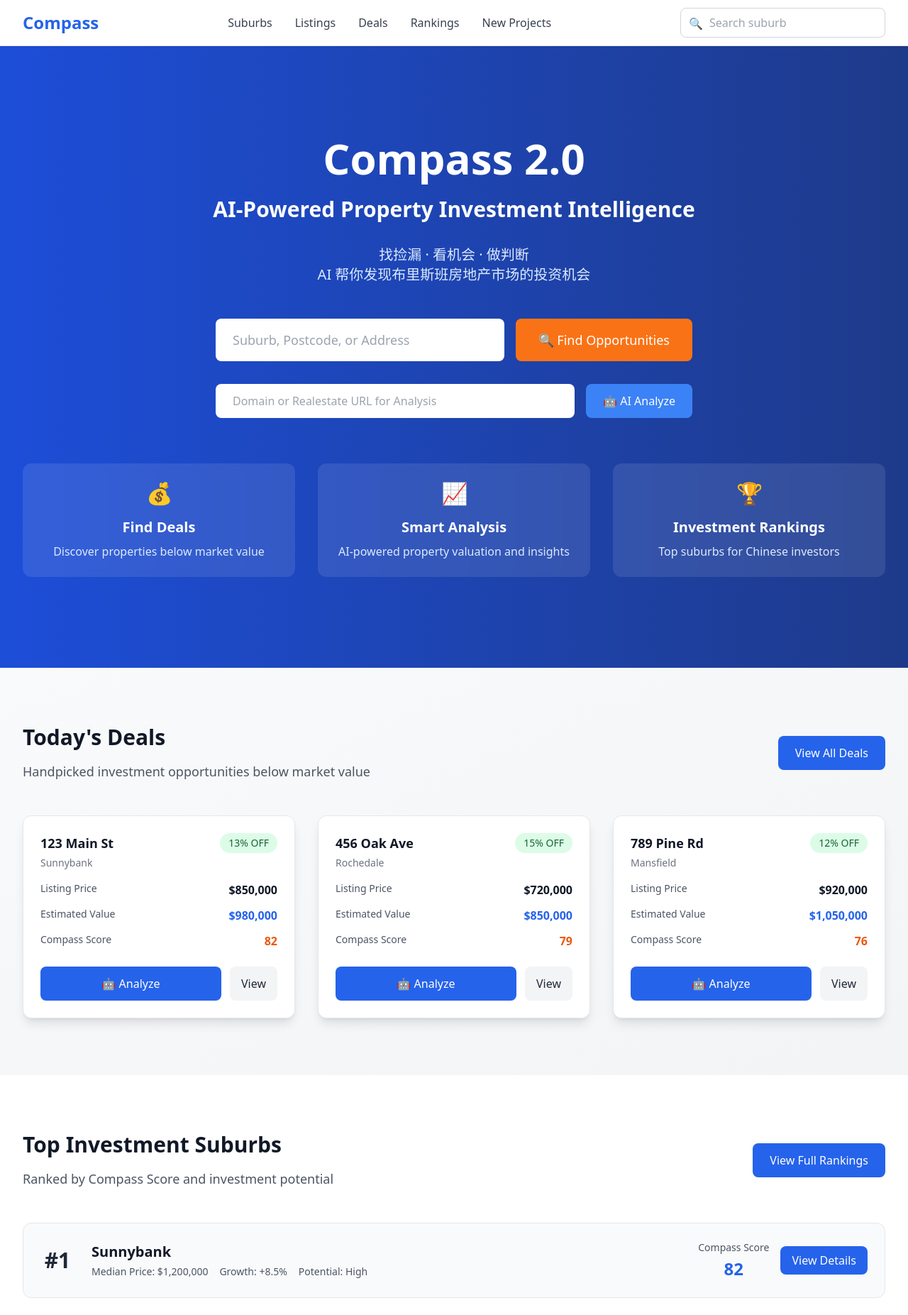
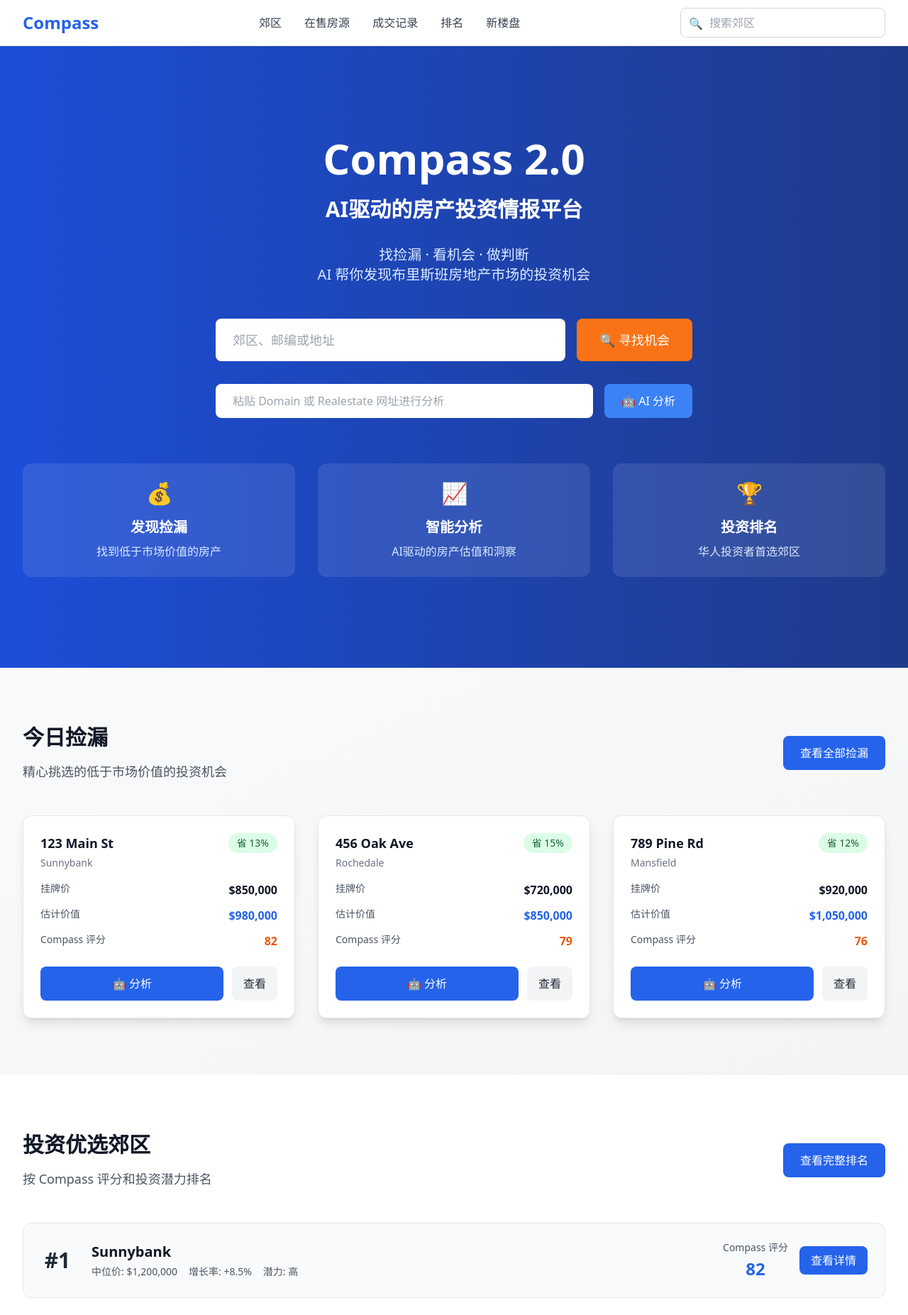
Before and after one commit to bigbigraydeng-maker/compass, a Next.js app in the folder frontend/: page / in a window 1280 px wide. Shown: the top 1853 px of the page at 71% size. Built offline with nearby package versions, Linux system fonts and the light colour scheme; no server answers.

Commit message:
feat: 首页全部改为中文

```diff
--- a/frontend/app/components/Footer.tsx
+++ b/frontend/app/components/Footer.tsx
@@ -8,49 +8,49 @@ export default function Footer() {
           <div>
             <h3 className="text-2xl font-bold mb-4">Compass</h3>
             <p className="text-gray-400 mb-6">
-              Brisbane Chinese Property Intelligence
+              布里斯班华人房产情报平台
             </p>
             <p className="text-gray-500 text-sm">
-              © 2026 Compass. All rights reserved.
+              © 2026 Compass. 保留所有权利。
             </p>
           </div>
           <div className="grid grid-cols-2 gap-8">
             <div>
-              <h4 className="font-semibold mb-4">Links</h4>
+              <h4 className="font-semibold mb-4">链接</h4>
               <ul className="space-y-2">
                 <li>
                   <Link href="/" className="text-gray-400 hover:text-white transition-colors">
-                    Home
+                    首页
                   </Link>
                 </li>
                 <li>
                   <Link href="/listings" className="text-gray-400 hover:text-white transition-colors">
-                    Listings
+                    在售房源
                   </Link>
                 </li>
                 <li>
                   <Link href="/sales" className="text-gray-400 hover:text-white transition-colors">
-                    Sales
+                    成交记录
                   </Link>
                 </li>
               </ul>
             </div>
             <div>
-              <h4 className="font-semibold mb-4">Info</h4>
+              <h4 className="font-semibold mb-4">信息</h4>
               <ul className="space-y-2">
                 <li>
                   <Link href="#" className="text-gray-400 hover:text-white transition-colors">
-                    About
+                    关于我们
                   </Link>
                 </li>
                 <li>
                   <Link href="#" className="text-gray-400 hover:text-white transition-colors">
-                    Contact
+                    联系我们
                   </Link>
                 </li>
                 <li>
                   <Link href="#" className="text-gray-400 hover:text-white transition-colors">
-                    Privacy
+                    隐私政策
                   </Link>
                 </li>
               </ul>
--- a/frontend/app/components/Header.tsx
+++ b/frontend/app/components/Header.tsx
@@ -13,19 +13,19 @@ export default function Header() {
           {/* Navigation */}
           <nav className="hidden md:flex space-x-8">
             <Link href="/" className="text-gray-700 hover:text-blue-600 font-medium">
-              Suburbs
+              郊区
             </Link>
             <Link href="/listings" className="text-gray-700 hover:text-blue-600 font-medium">
-              Listings
+              在售房源
             </Link>
             <Link href="/sales" className="text-gray-700 hover:text-blue-600 font-medium">
-              Deals
+              成交记录
             </Link>
             <Link href="/" className="text-gray-700 hover:text-blue-600 font-medium">
-              Rankings
+              排名
             </Link>
             <Link href="/" className="text-gray-700 hover:text-blue-600 font-medium">
-              New Projects
+              新楼盘
             </Link>
           </nav>
 
@@ -34,7 +34,7 @@ export default function Header() {
             <div className="relative">
               <input
                 type="text"
-                placeholder="Search suburb"
+                placeholder="搜索郊区"
                 className="pl-10 pr-4 py-2 border border-gray-300 rounded-lg focus:outline-none focus:ring-2 focus:ring-blue-500"
               />
               <span className="absolute left-3 top-2.5 text-gray-400">🔍</span>
--- a/frontend/app/components/Hero.tsx
+++ b/frontend/app/components/Hero.tsx
@@ -28,7 +28,7 @@ export default function Hero() {
             Compass 2.0
           </h1>
           <h2 className="text-2xl md:text-3xl font-semibold mb-8">
-            AI-Powered Property Investment Intelligence
+            AI驱动的房产投资情报平台
           </h2>
           <p className="text-xl text-blue-100 mb-12 max-w-3xl mx-auto">
             找捡漏 · 看机会 · 做判断<br />
@@ -40,7 +40,7 @@ export default function Hero() {
             <div className="flex flex-col md:flex-row gap-4">
               <input
                 type="text"
-                placeholder="Suburb, Postcode, or Address"
+                placeholder="郊区、邮编或地址"
                 value={searchQuery}
                 onChange={(e) => setSearchQuery(e.target.value)}
                 className="flex-1 px-6 py-4 rounded-lg focus:outline-none text-gray-800 text-lg"
@@ -49,7 +49,7 @@ export default function Hero() {
                 type="submit"
                 className="bg-orange-500 hover:bg-orange-600 px-8 py-4 rounded-lg font-medium transition-colors text-lg whitespace-nowrap"
               >
-                🔍 Find Opportunities
+                🔍 寻找机会
               </button>
             </div>
           </form>
@@ -59,7 +59,7 @@ export default function Hero() {
             <div className="flex flex-col md:flex-row gap-4">
               <input
                 type="text"
-                placeholder="Domain or Realestate URL for Analysis"
+                placeholder="粘贴 Domain 或 Realestate 网址进行分析"
                 value={urlQuery}
                 onChange={(e) => setUrlQuery(e.target.value)}
                 className="flex-1 px-6 py-3 rounded-lg focus:outline-none text-gray-800"
@@ -68,7 +68,7 @@ export default function Hero() {
                 type="submit"
                 className="bg-blue-500 hover:bg-blue-600 px-6 py-3 rounded-lg font-medium transition-colors whitespace-nowrap"
               >
-                🤖 AI Analyze
+                🤖 AI 分析
               </button>
             </div>
           </form>
@@ -78,18 +78,18 @@ export default function Hero() {
         <div className="grid grid-cols-1 md:grid-cols-3 gap-8 mt-16">
           <div className="bg-white/10 backdrop-blur-sm rounded-xl p-6 text-center">
             <div className="text-3xl mb-4">💰</div>
-            <h3 className="text-xl font-semibold mb-2">Find Deals</h3>
-            <p className="text-blue-100">Discover properties below market value</p>
+            <h3 className="text-xl font-semibold mb-2">发现捡漏</h3>
+            <p className="text-blue-100">找到低于市场价值的房产</p>
           </div>
           <div className="bg-white/10 backdrop-blur-sm rounded-xl p-6 text-center">
             <div className="text-3xl mb-4">📈</div>
-            <h3 className="text-xl font-semibold mb-2">Smart Analysis</h3>
-            <p className="text-blue-100">AI-powered property valuation and insights</p>
+            <h3 className="text-xl font-semibold mb-2">智能分析</h3>
+            <p className="text-blue-100">AI驱动的房产估值和洞察</p>
           </div>
           <div className="bg-white/10 backdrop-blur-sm rounded-xl p-6 text-center">
             <div className="text-3xl mb-4">🏆</div>
-            <h3 className="text-xl font-semibold mb-2">Investment Rankings</h3>
-            <p className="text-blue-100">Top suburbs for Chinese investors</p>
+            <h3 className="text-xl font-semibold mb-2">投资排名</h3>
+            <p className="text-blue-100">华人投资者首选郊区</p>
           </div>
         </div>
       </div>
--- a/frontend/app/components/MarketStats.tsx
+++ b/frontend/app/components/MarketStats.tsx
@@ -18,36 +18,36 @@ export default function MarketStats({ totalSales, totalListings, medianPrice, to
     <section className="py-16 bg-white">
       <div className="max-w-7xl mx-auto px-4 sm:px-6 lg:px-8">
         <h2 className="text-2xl md:text-3xl font-bold text-gray-800 mb-8">
-          Market Intelligence
+          市场情报
         </h2>
 
         <div className="grid grid-cols-1 sm:grid-cols-2 lg:grid-cols-4 gap-6">
           {/* Total Sales */}
           <div className="bg-gradient-to-br from-blue-50 to-blue-100 rounded-xl p-6 border border-blue-200">
-            <h3 className="text-sm font-medium text-gray-600 mb-2">Total Sales</h3>
+            <h3 className="text-sm font-medium text-gray-600 mb-2">总成交量</h3>
             <p className="text-3xl font-bold text-blue-600">{totalSales}</p>
-            <p className="text-xs text-gray-500 mt-2">Past 30 days</p>
+            <p className="text-xs text-gray-500 mt-2">过去30天</p>
           </div>
 
           {/* Total Listings */}
           <div className="bg-gradient-to-br from-green-50 to-green-100 rounded-xl p-6 border border-green-200">
-            <h3 className="text-sm font-medium text-gray-600 mb-2">Total Listings</h3>
+            <h3 className="text-sm font-medium text-gray-600 mb-2">总在售量</h3>
             <p className="text-3xl font-bold text-green-600">{totalListings}</p>
-            <p className="text-xs text-gray-500 mt-2">Past 30 days</p>
+            <p className="text-xs text-gray-500 mt-2">过去30天</p>
           </div>
 
           {/* Median Price */}
           <div className="bg-gradient-to-br from-orange-50 to-orange-100 rounded-xl p-6 border border-orange-200">
-            <h3 className="text-sm font-medium text-gray-600 mb-2">Median Price</h3>
+            <h3 className="text-sm font-medium text-gray-600 mb-2">中位价</h3>
             <p className="text-3xl font-bold text-orange-600">{formatPrice(medianPrice)}</p>
-            <p className="text-xs text-gray-500 mt-2">Past 30 days</p>
+            <p className="text-xs text-gray-500 mt-2">过去30天</p>
           </div>
 
           {/* Top School */}
           <div className="bg-gradient-to-br from-purple-50 to-purple-100 rounded-xl p-6 border border-purple-200">
-            <h3 className="text-sm font-medium text-gray-600 mb-2">Top School</h3>
+            <h3 className="text-sm font-medium text-gray-600 mb-2">顶级学校</h3>
             <p className="text-2xl font-bold text-purple-600">{topSchool}</p>
-            <p className="text-xs text-gray-500 mt-2">Highest NAPLAN score</p>
+            <p className="text-xs text-gray-500 mt-2">最高NAPLAN分数</p>
           </div>
         </div>
       </div>
--- a/frontend/app/components/TodayDeals.tsx
+++ b/frontend/app/components/TodayDeals.tsx
@@ -60,14 +60,14 @@ export default function TodayDeals({ deals }: TodayDealsProps) {
         <div className="flex flex-col md:flex-row justify-between items-start md:items-center mb-12">
           <div>
             <h2 className="text-3xl font-bold text-gray-900 mb-4">
-              Today's Deals
+              今日捡漏
             </h2>
             <p className="text-lg text-gray-600">
-              Handpicked investment opportunities below market value
+              精心挑选的低于市场价值的投资机会
             </p>
           </div>
           <button className="mt-4 md:mt-0 bg-blue-600 hover:bg-blue-700 text-white px-6 py-3 rounded-lg font-medium transition-colors">
-            View All Deals
+            查看全部捡漏
           </button>
         </div>
 
@@ -81,31 +81,31 @@ export default function TodayDeals({ deals }: TodayDealsProps) {
                     <p className="text-sm text-gray-500">{deal.suburb}</p>
                   </div>
                   <div className="bg-green-100 text-green-800 px-3 py-1 rounded-full text-sm font-medium">
-                    {deal.discount_percent}% OFF
+                    省 {deal.discount_percent}%
                   </div>
                 </div>
 
                 <div className="space-y-3 mb-6">
                   <div className="flex justify-between">
-                    <span className="text-sm text-gray-600">Listing Price</span>
+                    <span className="text-sm text-gray-600">挂牌价</span>
                     <span className="font-semibold text-gray-900">{formatPrice(deal.listing_price)}</span>
                   </div>
                   <div className="flex justify-between">
-                    <span className="text-sm text-gray-600">Estimated Value</span>
+                    <span className="text-sm text-gray-600">估计价值</span>
                     <span className="font-semibold text-blue-600">{formatPrice(deal.estimated_value)}</span>
                   </div>
                   <div className="flex justify-between">
-                    <span className="text-sm text-gray-600">Compass Score</span>
+                    <span className="text-sm text-gray-600">Compass 评分</span>
                     <span className="font-semibold text-orange-600">{deal.compass_score}</span>
                   </div>
                 </div>
 
                 <div className="flex gap-3">
                   <button className="flex-1 bg-blue-600 hover:bg-blue-700 text-white py-3 rounded-lg font-medium transition-colors">
-                    🤖 Analyze
+                    🤖 分析
                   </button>
                   <button className="bg-gray-100 hover:bg-gray-200 text-gray-800 py-3 px-4 rounded-lg font-medium transition-colors">
-                    View
+                    查看
                   </button>
                 </div>
               </div>
--- a/frontend/app/components/TopInvestmentSuburbs.tsx
+++ b/frontend/app/components/TopInvestmentSuburbs.tsx
@@ -66,20 +66,29 @@ export default function TopInvestmentSuburbs({ rankings }: TopInvestmentSuburbsP
 
   const displayRankings = rankings.length > 0 ? rankings : mockRankings;
 
+  // 投资潜力中文映射
+  const potentialMap: Record<string, string> = {
+    'Very High': '极高',
+    'High': '高',
+    'Medium-High': '中高',
+    'Medium': '中等',
+    'Low': '低'
+  };
+
   return (
     <section className="py-20 bg-white">
       <div className="max-w-7xl mx-auto px-4 sm:px-6 lg:px-8">
         <div className="flex flex-col md:flex-row justify-between items-start md:items-center mb-12">
           <div>
             <h2 className="text-3xl font-bold text-gray-900 mb-4">
-              Top Investment Suburbs
+              投资优选郊区
             </h2>
             <p className="text-lg text-gray-600">
-              Ranked by Compass Score and investment potential
+              按 Compass 评分和投资潜力排名
             </p>
           </div>
           <button className="mt-4 md:mt-0 bg-blue-600 hover:bg-blue-700 text-white px-6 py-3 rounded-lg font-medium transition-colors">
-            View Full Rankings
+            查看完整排名
           </button>
         </div>
 
@@ -94,19 +103,19 @@ export default function TopInvestmentSuburbs({ rankings }: TopInvestmentSuburbsP
                   <div>
                     <h3 className="text-xl font-bold text-gray-900 mb-1">{ranking.name}</h3>
                     <div className="flex items-center gap-4 text-sm text-gray-600">
-                      <span>Median Price: {formatPrice(ranking.median_price)}</span>
-                      <span>Growth: +{ranking.growth_rate}%</span>
-                      <span>Potential: {ranking.investment_potential}</span>
+                      <span>中位价: {formatPrice(ranking.median_price)}</span>
+                      <span>增长率: +{ranking.growth_rate}%</span>
+                      <span>潜力: {potentialMap[ranking.investment_potential] || ranking.investment_potential}</span>
                     </div>
                   </div>
                 </div>
                 <div className="flex items-center gap-4">
                   <div className="text-center">
-                    <p className="text-sm text-gray-600 mb-1">Compass Score</p>
+                    <p className="text-sm text-gray-600 mb-1">Compass 评分</p>
                     <p className="text-2xl font-bold text-blue-600">{ranking.compass_score}</p>
                   </div>
                   <button className="bg-blue-600 hover:bg-blue-700 text-white px-4 py-2 rounded-lg font-medium transition-colors">
-                    View Details
+                    查看详情
                   </button>
                 </div>
               </div>
```
Also changed, not shown: frontend/app/components/AIPropertyAnalysis.tsx (+13 -13 lines), frontend/app/components/Community.tsx (+11 -11 lines).
